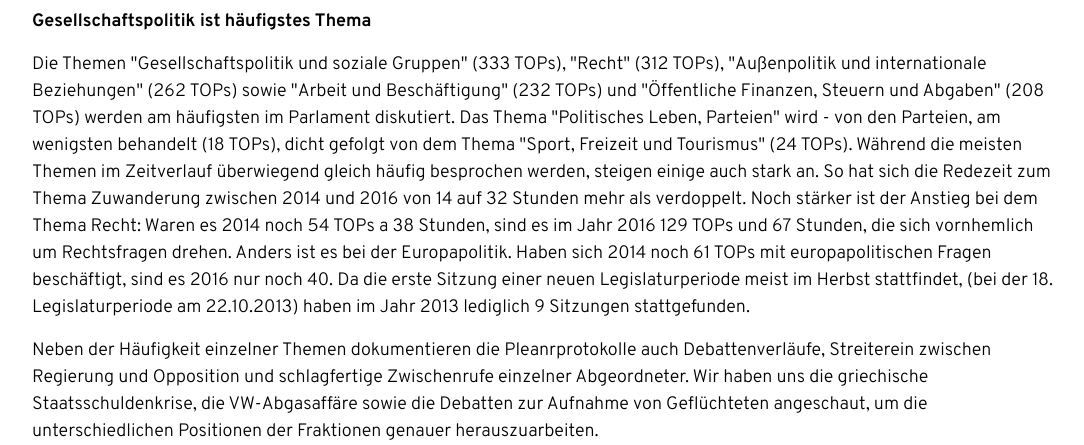
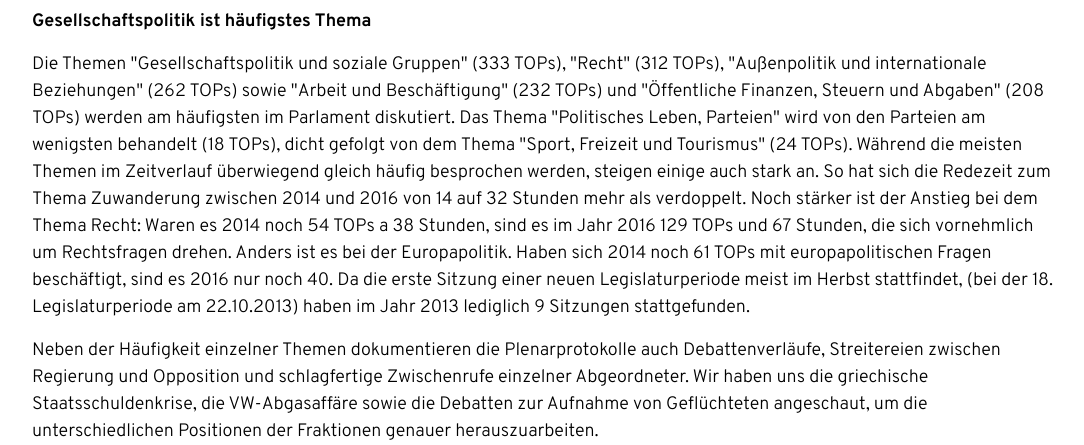
Before and after one commit to Datenschule/offenesparlament.de-frontend, a Jekyll site: the page built from analyse/themen.html, in a window 1280 px wide and 900 px high, scrolled down 251 px. Shown: the part 205-650 px from the top of the window, without its empty margins (96-1180 px from the left). Built offline with Jekyll 4.4.1, drawn with Linux system fonts in a browser that asks for light colours; a script that is not in the unit is left out; some of the changed text lies outside the part shown.

Commit message:
Update themen.html

```diff
--- a/analyse/themen.html
+++ b/analyse/themen.html
@@ -26,8 +26,8 @@ title: Analalyse Themen
 <div class="container">
 	<div class="container-left-12">
 		<p><strong>Gesellschaftspolitik ist häufigstes Thema</strong></p>
-		<p>Die Themen "Gesellschaftspolitik und soziale Gruppen" (333 TOPs), "Recht" (312 TOPs), "Außenpolitik und internationale Beziehungen" (262 TOPs) sowie "Arbeit und Beschäftigung" (232 TOPs) und "Öffentliche Finanzen, Steuern und Abgaben" (208 TOPs) werden am häufigsten im Parlament diskutiert. Das Thema "Politisches Leben, Parteien" wird - von den Parteien, am wenigsten behandelt (18 TOPs), dicht gefolgt von dem Thema "Sport, Freizeit und Tourismus" (24 TOPs). Während die meisten Themen im Zeitverlauf überwiegend gleich häufig besprochen werden, steigen einige auch stark an. So hat sich die Redezeit zum Thema Zuwanderung zwischen 2014 und 2016 von 14 auf 32 Stunden mehr als verdoppelt. Noch stärker ist der Anstieg bei dem Thema Recht: Waren es 2014 noch 54 TOPs a 38 Stunden, sind es im Jahr 2016 129 TOPs und 67 Stunden, die sich vornhemlich um Rechtsfragen drehen. Anders ist es bei der Europapolitik. Haben sich 2014 noch 61 TOPs mit europapolitischen Fragen beschäftigt, sind es 2016 nur noch 40. Da die erste Sitzung einer neuen Legislaturperiode meist im Herbst stattfindet, (bei der 18. Legislaturperiode am 22.10.2013) haben im Jahr 2013 lediglich 9 Sitzungen stattgefunden.</p>
-		<p>Neben der Häufigkeit einzelner Themen dokumentieren die Pleanrprotokolle auch Debattenverläufe, Streiterein zwischen Regierung und Opposition und schlagfertige Zwischenrufe einzelner Abgeordneter. Wir haben uns die griechische Staatsschuldenkrise, die VW-Abgasaffäre sowie die Debatten zur Aufnahme von Geflüchteten angeschaut, um die unterschiedlichen Positionen der Fraktionen genauer herauszuarbeiten.</p>
+		<p>Die Themen "Gesellschaftspolitik und soziale Gruppen" (333 TOPs), "Recht" (312 TOPs), "Außenpolitik und internationale Beziehungen" (262 TOPs) sowie "Arbeit und Beschäftigung" (232 TOPs) und "Öffentliche Finanzen, Steuern und Abgaben" (208 TOPs) werden am häufigsten im Parlament diskutiert. Das Thema "Politisches Leben, Parteien" wird von den Parteien am wenigsten behandelt (18 TOPs), dicht gefolgt von dem Thema "Sport, Freizeit und Tourismus" (24 TOPs). Während die meisten Themen im Zeitverlauf überwiegend gleich häufig besprochen werden, steigen einige auch stark an. So hat sich die Redezeit zum Thema Zuwanderung zwischen 2014 und 2016 von 14 auf 32 Stunden mehr als verdoppelt. Noch stärker ist der Anstieg bei dem Thema Recht: Waren es 2014 noch 54 TOPs a 38 Stunden, sind es im Jahr 2016 129 TOPs und 67 Stunden, die sich vornehmlich um Rechtsfragen drehen. Anders ist es bei der Europapolitik. Haben sich 2014 noch 61 TOPs mit europapolitischen Fragen beschäftigt, sind es 2016 nur noch 40. Da die erste Sitzung einer neuen Legislaturperiode meist im Herbst stattfindet, (bei der 18. Legislaturperiode am 22.10.2013) haben im Jahr 2013 lediglich 9 Sitzungen stattgefunden.</p>
+		<p>Neben der Häufigkeit einzelner Themen dokumentieren die Plenarprotokolle auch Debattenverläufe, Streitereien zwischen Regierung und Opposition und schlagfertige Zwischenrufe einzelner Abgeordneter. Wir haben uns die griechische Staatsschuldenkrise, die VW-Abgasaffäre sowie die Debatten zur Aufnahme von Geflüchteten angeschaut, um die unterschiedlichen Positionen der Fraktionen genauer herauszuarbeiten.</p>
 
 		<p><strong>Die griechische Staatsschuldenkrise:</strong></p>
 		<p>Massive Kreditausfälle und drohende Staatspleiten durch die Finanzkrise wurden für die EU ab 2007 zur Herausforderung, was sich auch in den <a href="http://beta.offenesparlament.de/protokolle/#!?search=Finanzkrise"> Plenarprotokollen des Bundestages
@@ -52,7 +52,7 @@ title: Analalyse Themen
 <div class="container">
 	<div class="container-left-12">
 		<p>In der vergangenen Legislaturperiode debattiert der Bundestag zwischen Dezember 2014 und August 2015 die Griechenlandhilfen <a href="">insgesamt sieben mal</a>. Der Begriff ‘Grexit’, also der Austritt Griechenlands aus dem Euroraum, fällt dabei
-			das erste mal in der Verlängerung des 2. Hilfspaketes (27.02.2015), nachdem Finanzminister Schäuble und Teile der CDU in den Wochen zuvor die Option öffentlich diskutieren. Für die Opposition ist dies eine unverantwortliche
+			das erste Mal in der Verlängerung des 2. Hilfspaketes (27.02.2015), nachdem Finanzminister Schäuble und Teile der CDU in den Wochen zuvor die Option öffentlich diskutieren. Für die Opposition ist dies eine unverantwortliche
 			Politik.</p>
 
 		<speech id="63" ng-if="utterance.type === 'speech' || utterance.type === 'chair'" utterance="utterance" class="ng-scope ng-isolate-scope">
```
Also changed, not shown: other parts of analyse/themen.html (+7 -7 lines).
